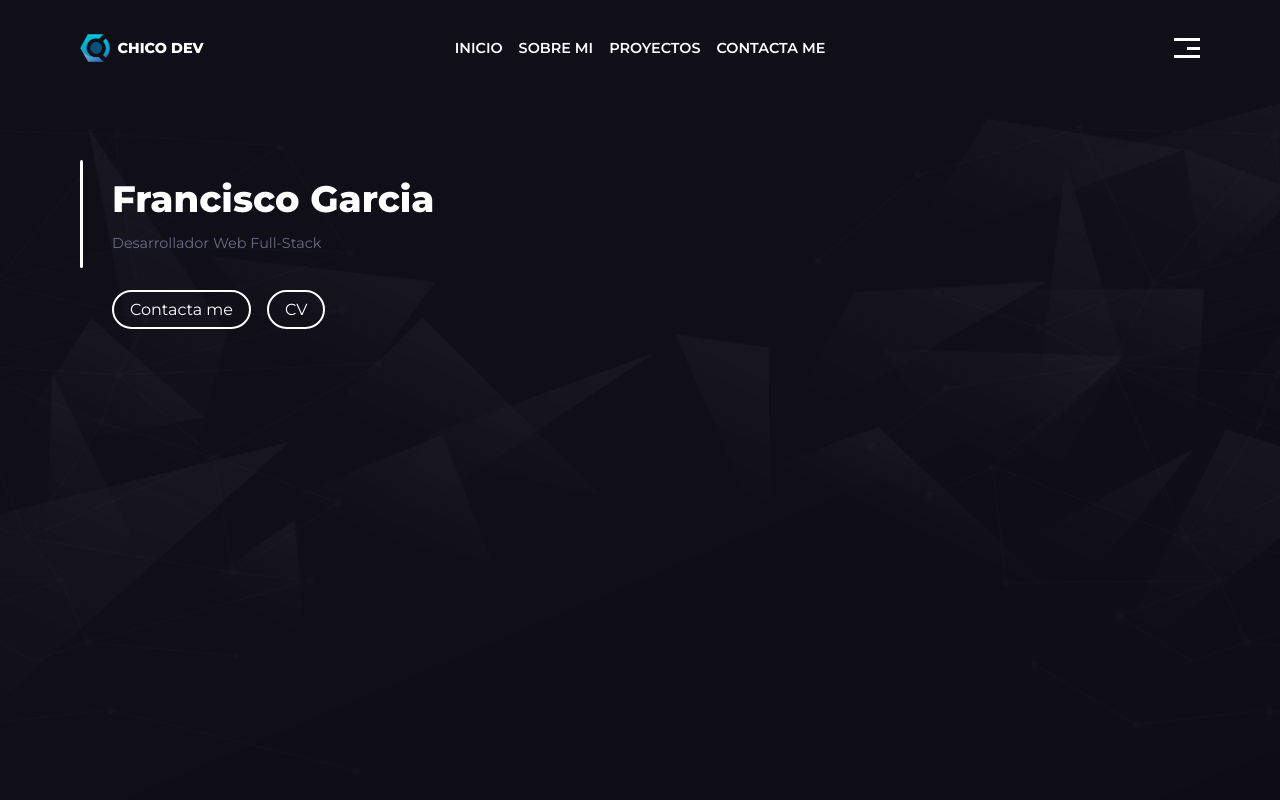
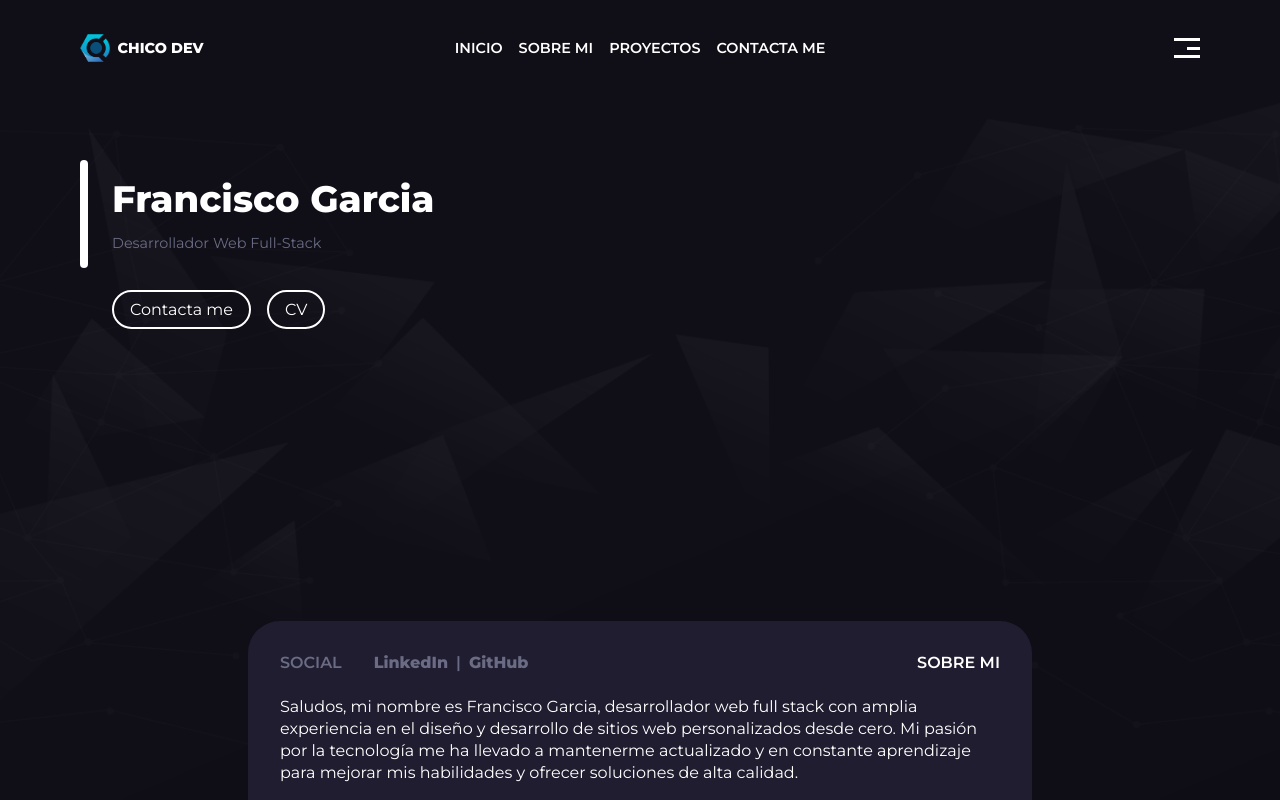
Before and after one commit to francisco-JGC/PortafolioV2, a React (Vite) app: page / in a window 1280 px wide. Built offline with nearby package versions, Linux system fonts and the light colour scheme.

Commit message:
feat: components social media and MyInfo

```diff
--- /dev/null
+++ b/src/pages/home/components/MyInfo/index.jsx
@@ -0,0 +1,20 @@
+import { SocialMedia } from '../SocialMedia'
+import './index.scss'
+
+export const MyInfo = () => {
+  return (
+    <div className="my-info">
+      <div className="my-info__header">
+        <SocialMedia />
+        <span>SOBRE MI</span>
+      </div>
+      <p>
+        Saludos, mi nombre es Francisco Garcia, desarrollador web full stack con
+        amplia experiencia en el diseño y desarrollo de sitios web
+        personalizados desde cero. Mi pasión por la tecnología me ha llevado a
+        mantenerme actualizado y en constante aprendizaje para mejorar mis
+        habilidades y ofrecer soluciones de alta calidad.
+      </p>
+    </div>
+  )
+}
--- /dev/null
+++ b/src/pages/home/components/MyInfo/index.scss
@@ -0,0 +1,19 @@
+.my-info {
+  background: #201d30;
+  padding: 2em 2em 1em;
+  border-radius: 2em 2em 0 0;
+
+  p {
+    line-height: 22px;
+  }
+
+  &__header {
+    margin-bottom: 1.5em;
+    display: flex;
+    justify-content: space-between;
+    overflow: hidden;
+    span {
+      font-weight: 600;
+    }
+  }
+}
--- /dev/null
+++ b/src/pages/home/components/SocialMedia/index.jsx
@@ -0,0 +1,29 @@
+import './index.scss'
+
+const ITEMS = [
+  {
+    label: 'LinkedIn',
+    url: 'https://www.linkedin.com/in/francisco-garcia-94a2a2232/'
+  },
+  {
+    label: 'GitHub',
+    url: 'https://github.com/francisco-JGC'
+  }
+]
+
+export const SocialMedia = () => {
+  return (
+    <div className="social-media">
+      <span>SOCIAL</span>
+
+      <ul className="social-media__list">
+        {ITEMS.map((item, index) => (
+          <li key={index}>
+            {item.label}
+            {index !== ITEMS.length - 1 && <span>|</span>}
+          </li>
+        ))}
+      </ul>
+    </div>
+  )
+}
--- /dev/null
+++ b/src/pages/home/components/SocialMedia/index.scss
@@ -0,0 +1,24 @@
+.social-media {
+  display: flex;
+  gap: 2em;
+
+  span,
+  li {
+    color: #696c84;
+    font-weight: 800;
+  }
+
+  &__list {
+    display: flex;
+    list-style: none;
+
+    li:hover {
+      color: #fff;
+      cursor: pointer;
+    }
+
+    span {
+      margin: 0 0.5em;
+    }
+  }
+}
--- a/src/pages/home/container/index.jsx
+++ b/src/pages/home/container/index.jsx
@@ -1,4 +1,5 @@
 import { Layout } from '../../../components/Layout'
+import { MyInfo } from '../components/MyInfo'
 import { Profile } from '../components/Profile'
 
 import './index.scss'
@@ -8,6 +9,9 @@ export const HomePage = () => {
     <Layout>
       <div className="home-page">
         <Profile />
+        <div className="my-info-container">
+          <MyInfo />
+        </div>
       </div>
     </Layout>
   )
--- a/src/pages/home/container/index.scss
+++ b/src/pages/home/container/index.scss
@@ -1,3 +1,13 @@
 .home-page {
   margin-top: 3em;
+  display: flex;
+  flex-direction: column;
+  justify-content: space-between;
+  // the height of the page is the height of the viewport minus the height of the header and the margin-top of the page
+  height: calc(100vh - (6em + 3em));
 }
+
+.my-info-container {
+  width: 70%;
+  align-self: center;
+}
```
